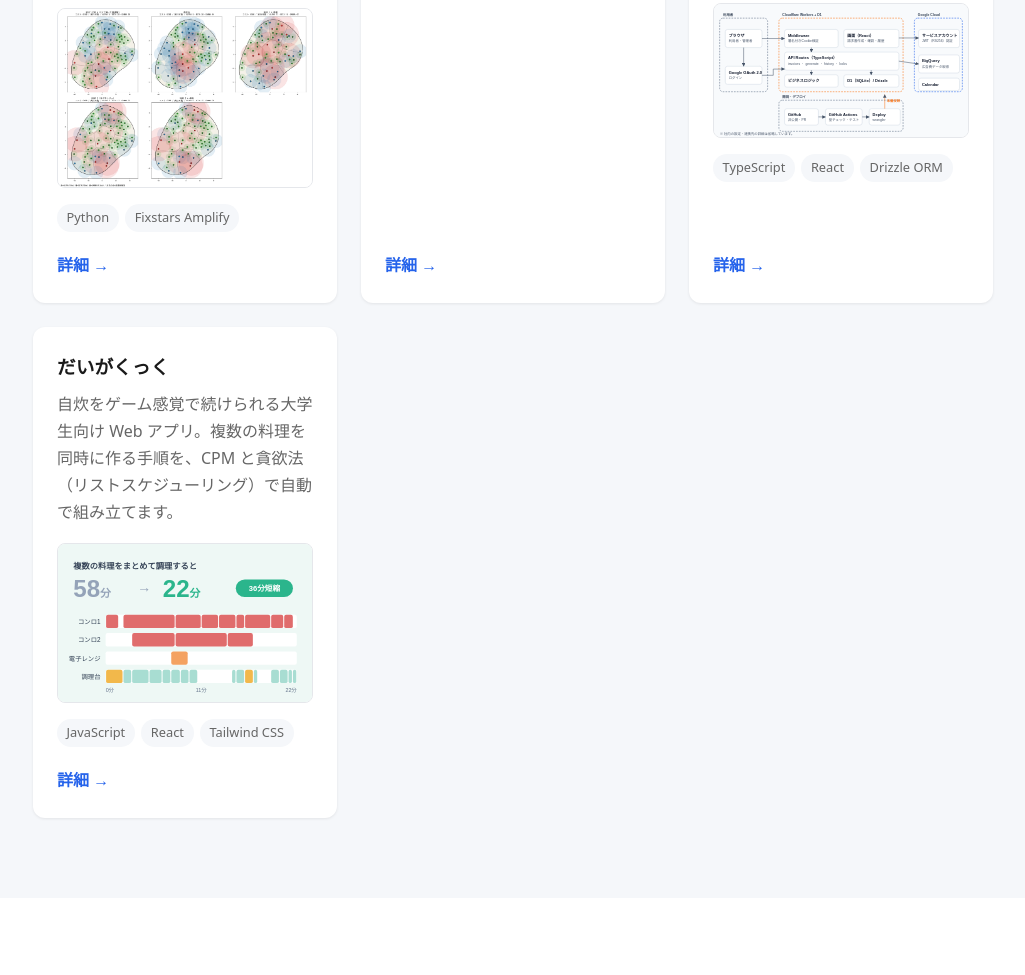
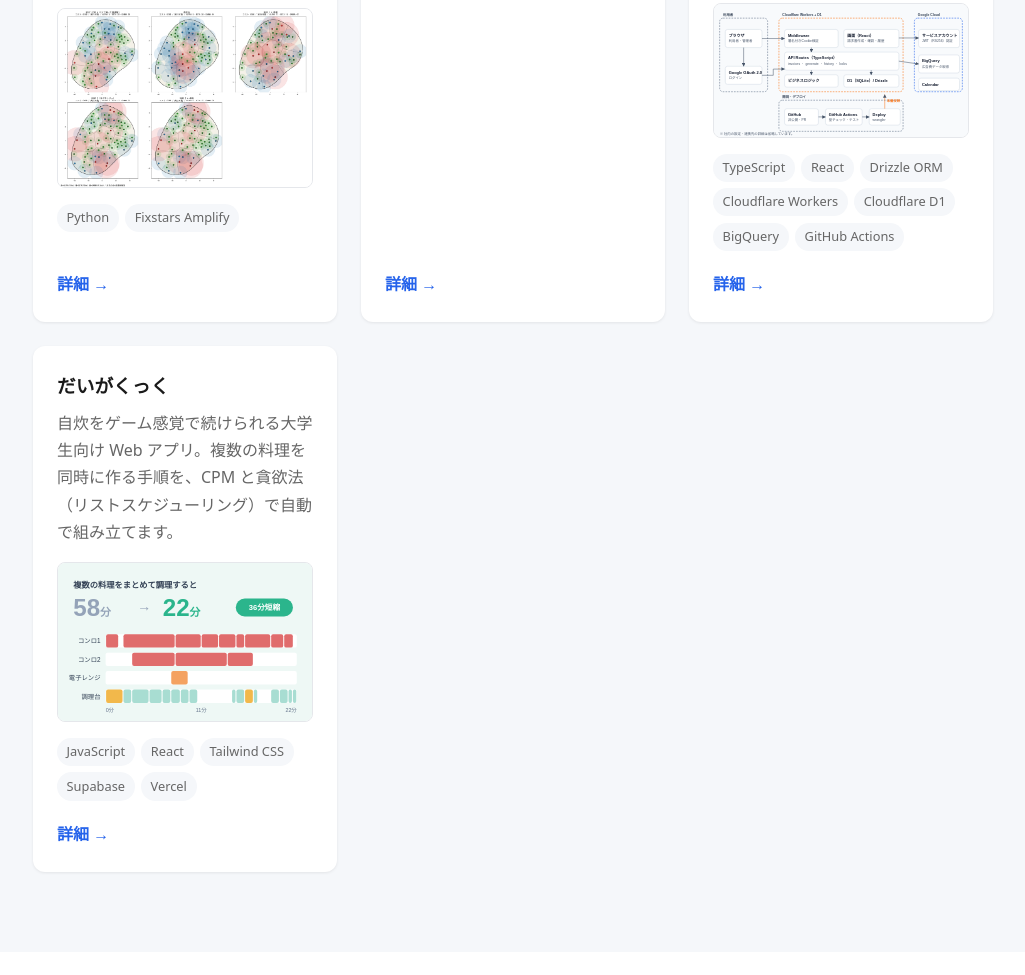
Before and after one commit to mori560269/portfolio, a plain HTML site: page index.html in a window 1280 px wide. Shown: the part 1574-2549 px from the top of the page, without its empty margins (127-1152 px from the left). Drawn offline with Linux system fonts and the light colour scheme.

Commit message:
Add service tags to projects
Co-Authored-By: Claude Opus 5.5 <noreply@anthropic.com>
Claude-Session: https://claude.ai/code/session_0128kkAQXaGJ38xcDPsSz12v

```diff
--- a/index.html
+++ b/index.html
@@ -91,6 +91,10 @@
               <li>TypeScript</li>
               <li>React</li>
               <li>Drizzle ORM</li>
+              <li>Cloudflare Workers</li>
+              <li>Cloudflare D1</li>
+              <li>BigQuery</li>
+              <li>GitHub Actions</li>
             </ul>
             <a href="projects/invoice-tool.html" class="card-link">詳細 →</a>
           </article>
@@ -102,6 +106,8 @@
               <li>JavaScript</li>
               <li>React</li>
               <li>Tailwind CSS</li>
+              <li>Supabase</li>
+              <li>Vercel</li>
             </ul>
             <a href="projects/daigacook.html" class="card-link">詳細 →</a>
           </article>
```
Also changed, not shown: projects/daigacook.html (+2 -0 lines), projects/invoice-tool.html (+4 -0 lines).
